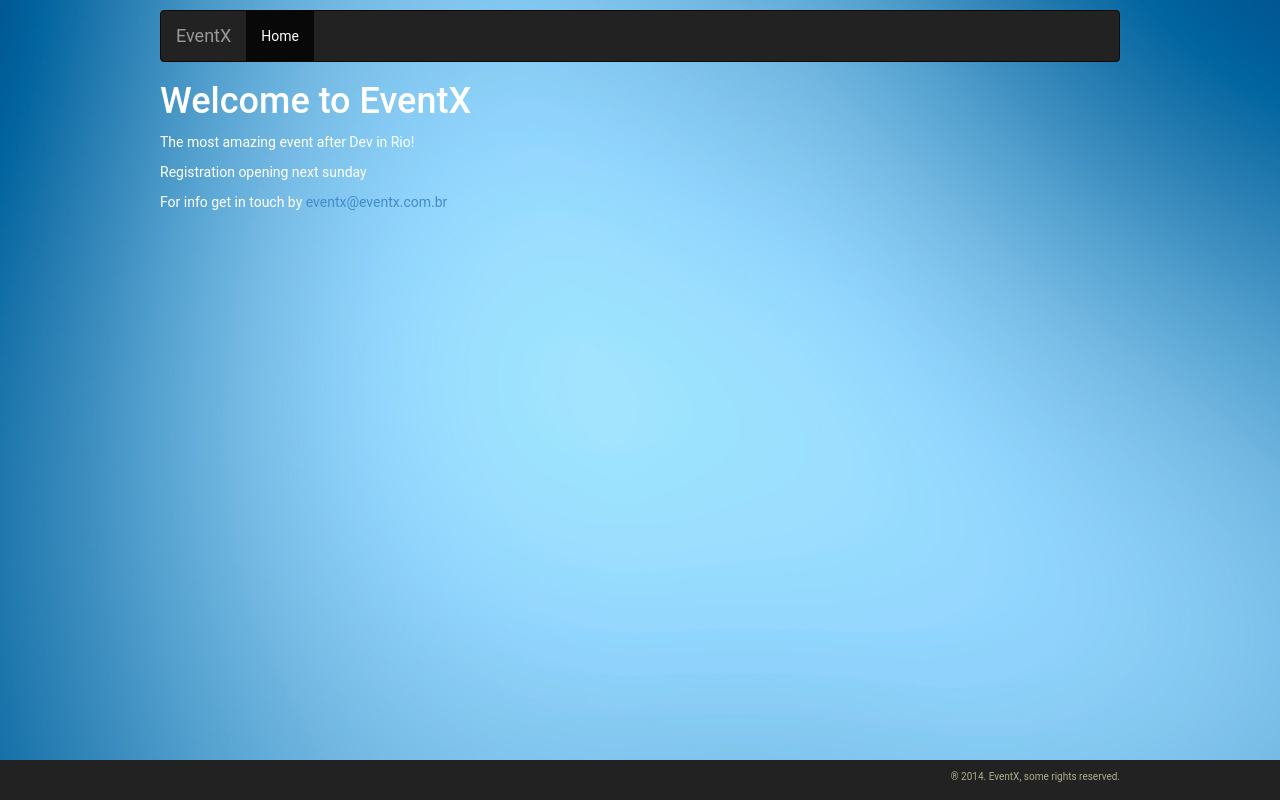
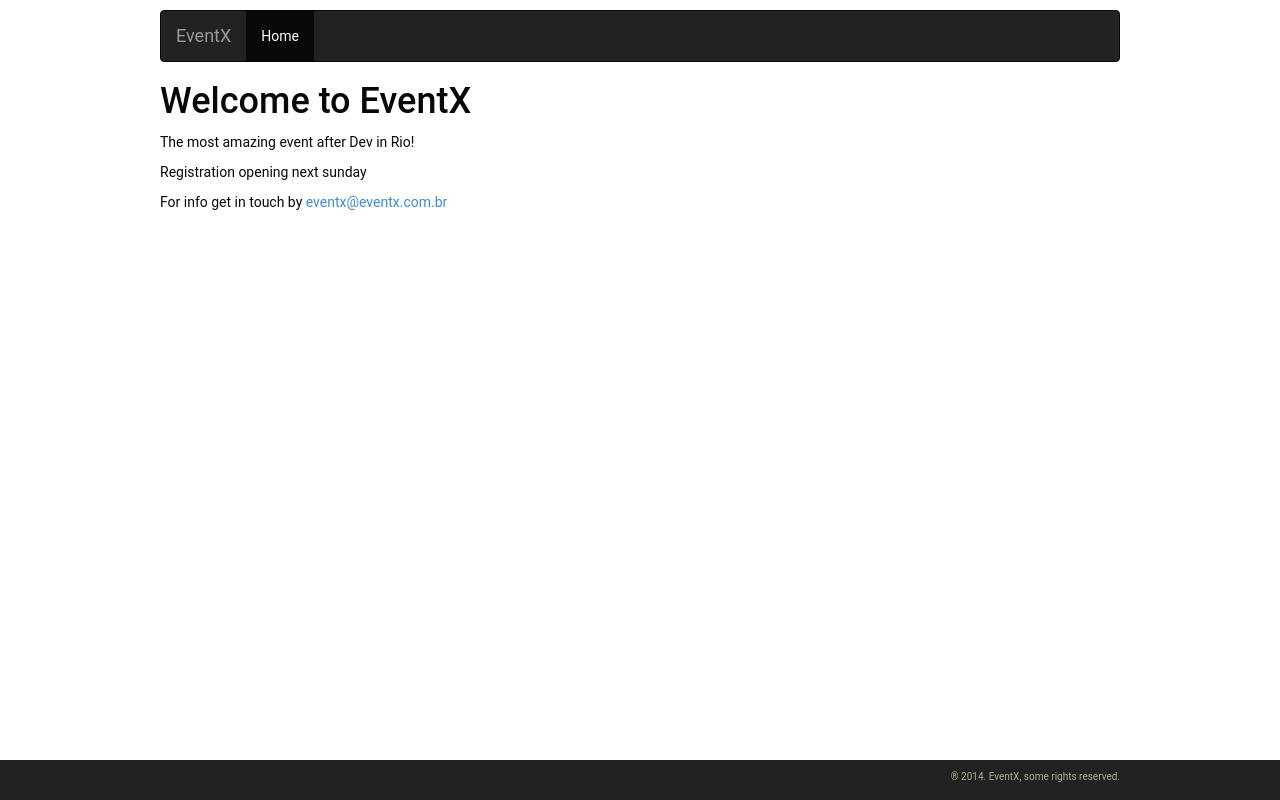
Before and after one commit to adroaldof/eventx, a Django app: page / in a window 1280 px wide. Run offline with Django 3.2, Linux system fonts and the light colour scheme; some libraries are stand-ins or nearby versions.

Commit message:
Remove delay on loading background image

```diff
--- a/core/static/css/styles.css
+++ b/core/static/css/styles.css
@@ -10,14 +10,14 @@ p,
 h1,
 h2,
 h3 {
-  color: #FFF;
+  color: #080809;
 }
 
 .wrapper {
   width: 100%;
   min-height: 800px;
   background-color: #FFF;
-  background-image: url('../img/bg.jpg');
+  /*background-image: url('../img/bg.jpg');*/
 }
 
 .content {
```
